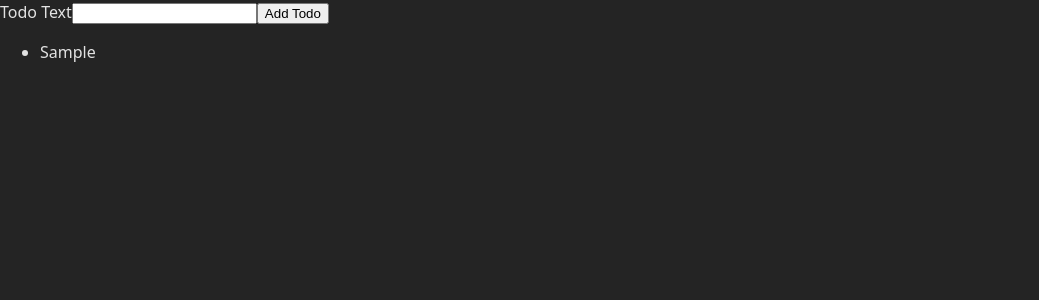
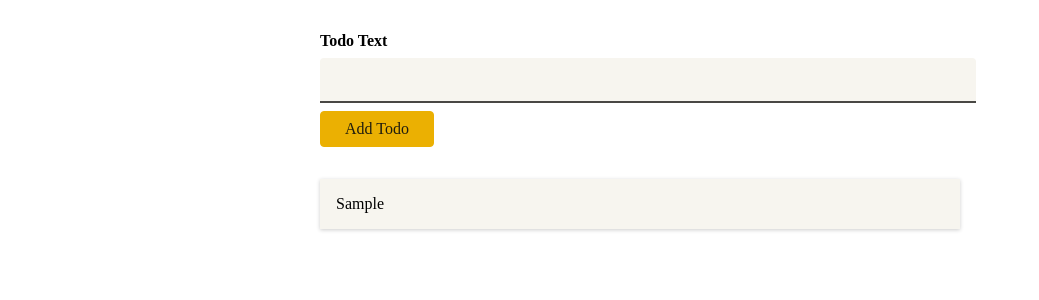
Before and after one commit to shivraj-roy/reactTS, a React (Vite) app: page / in a window 1280 px wide. Both pictures are taken after typing "Sample" into the empty fields and a click on the button "Add Todo". Shown: the top 300 px of the page, without its empty margins (0-1039 px from the left). Built offline with nearby package versions, Linux system fonts and the light colour scheme.

Commit message:
style: add CSS modules for Todos, TodoItem, and NewTodo components...

```diff
--- /dev/null
+++ b/src/components/NewTodo.module.css
@@ -0,0 +1,41 @@
+.form {
+   width: 40rem;
+   margin: 2rem auto;
+}
+
+.form label {
+   display: block;
+   font-weight: bold;
+   margin-bottom: 0.5rem;
+}
+
+.form input {
+   display: block;
+   width: 100%;
+   font: inherit;
+   font-size: 1.5rem;
+   padding: 0.5rem;
+   border-radius: 4px;
+   background-color: #f7f5ef;
+   border: none;
+   border-bottom: 2px solid #494844;
+   border-bottom-right-radius: 0;
+   border-bottom-left-radius: 0;
+   margin-bottom: 0.5rem;
+}
+
+.form button {
+   font: inherit;
+   background-color: #ebb002;
+   border: 1px solid #ebb002;
+   color: #201d0f;
+   padding: 0.5rem 1.5rem;
+   border-radius: 4px;
+   cursor: pointer;
+}
+
+.form button:hover,
+.form button:active {
+   background-color: #ebc002;
+   border-color: #ebc002;
+}
--- a/src/components/NewTodo.tsx
+++ b/src/components/NewTodo.tsx
@@ -1,4 +1,5 @@
 import { useRef } from "react";
+import classes from "./NewTodo.module.css";
 
 const NewTodo: React.FC<{ onAddTodo: (todoText: string) => void }> = ({
    onAddTodo,
@@ -15,7 +16,7 @@
       todoTextRef.current!.value = "";
    };
    return (
-      <form onSubmit={todoSubmitHandler}>
+      <form onSubmit={todoSubmitHandler} className={classes.form}>
          <label htmlFor="text">Todo Text</label>
          <input type="text" id="text" ref={todoTextRef} />
          <button>Add Todo</button>
--- /dev/null
+++ b/src/components/TodoItem.module.css
@@ -0,0 +1,6 @@
+.item {
+   margin: 1rem 0;
+   box-shadow: 0 1px 4px rgba(0, 0, 0, 0.2);
+   padding: 1rem;
+   background-color: #f7f5ef;
+}
--- a/src/components/TodoItem.tsx
+++ b/src/components/TodoItem.tsx
@@ -1,6 +1,7 @@
 import { FC } from "react";
+import classes from "./TodoItem.module.css";
 
 const TodoItem: FC<{ text: string }> = ({ text }) => {
-   return <li>{text}</li>;
+   return <li className={classes.item}>{text}</li>;
 };
 export default TodoItem;
--- /dev/null
+++ b/src/components/Todos.module.css
@@ -0,0 +1,6 @@
+.todos {
+   list-style: none;
+   margin: 2rem auto;
+   padding: 0;
+   width: 40rem;
+}
--- a/src/components/Todos.tsx
+++ b/src/components/Todos.tsx
@@ -1,10 +1,11 @@
 import { FC } from "react";
 import { Todo } from "../types/todo";
 import TodoItem from "./TodoItem";
+import classes from "./Todos.module.css";
 
 const Todos: FC<{ items: Todo[] }> = ({ items }) => {
    return (
-      <ul>
+      <ul className={classes.todos}>
          {items.map((item) => (
             <TodoItem key={item.id} text={item.title} />
          ))}
--- a/src/index.css
+++ b/src/index.css
@@ -1,4 +1,4 @@
-:root {
+/* :root {
    font-family: system-ui, Avenir, Helvetica, Arial, sans-serif;
    line-height: 1.5;
    font-weight: 400;
@@ -16,7 +16,7 @@
 body {
    margin: 0;
    display: flex;
-   /* place-items: center; */
+   place-items: center;
    min-width: 320px;
    min-height: 100vh;
-}
+} */
```
